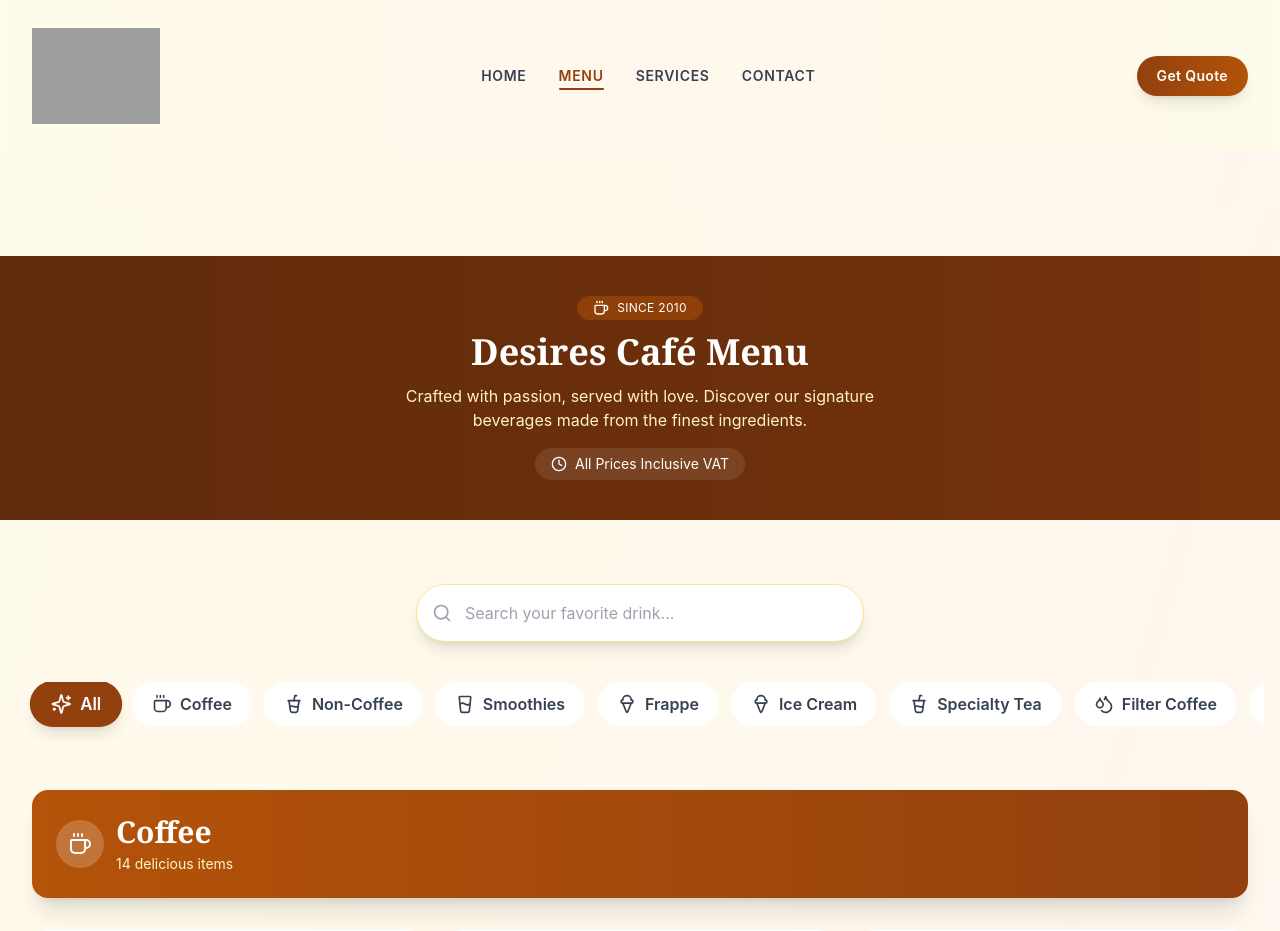
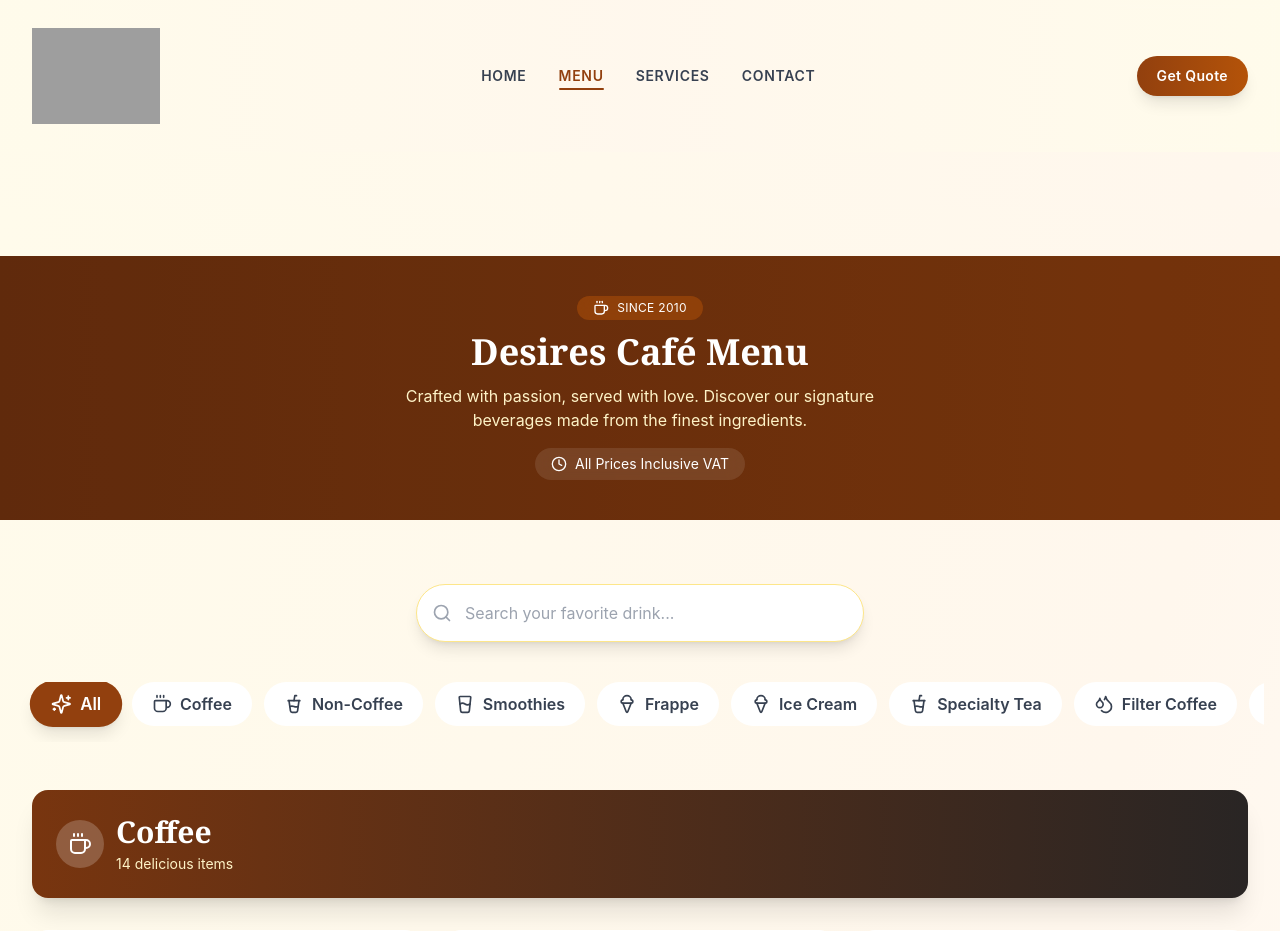
Before and after one commit to saimprojects/desirecafeproject, a React (Vite) app: page /menu in a window 1280 px wide. Shown: the top 931 px of the page. Built offline with nearby package versions, Linux system fonts and the light colour scheme; grey boxes are pictures that could not be loaded.

Commit message:
upgradation

```diff
--- a/src/pages/Menu.jsx
+++ b/src/pages/Menu.jsx
@@ -38,7 +38,7 @@ function Menu() {
   const menuData = {
     coffee: {
       icon: <Coffee size={20} className="sm:w-6 sm:h-6" />,
-      color: "from-amber-700 to-amber-800",
+      color: "from-amber-900 to-stone-800",
       bgColor: "from-amber-50 to-orange-50",
       label: "Coffee",
       items: [
@@ -61,7 +61,7 @@ function Menu() {
 
     nonCoffee: {
       icon: <CupSoda size={20} className="sm:w-6 sm:h-6" />,
-      color: "from-emerald-700 to-teal-800",
+      color: "from-amber-900 to-stone-800",
       bgColor: "from-emerald-50 to-teal-50",
       label: "Non-Coffee",
       items: [
@@ -75,7 +75,7 @@ function Menu() {
 
     smoothies: {
       icon: <GlassWater size={20} className="sm:w-6 sm:h-6" />,
-      color: "from-rose-700 to-pink-800",
+      color: "from-amber-900 to-stone-800",
       bgColor: "from-rose-50 to-pink-50",
       label: "Smoothies",
       items: [
@@ -90,7 +90,7 @@ function Menu() {
 
     frappe: {
       icon: <IceCream size={20} className="sm:w-6 sm:h-6" />,
-      color: "from-purple-700 to-indigo-800",
+      color: "from-amber-900 to-stone-800",
       bgColor: "from-purple-50 to-indigo-50",
       label: "Frappe",
       items: [
@@ -103,7 +103,7 @@ function Menu() {
 
     iceCream: {
       icon: <IceCream size={20} className="sm:w-6 sm:h-6" />,
-      color: "from-sky-700 to-blue-800",
+      color: "from-amber-900 to-stone-800",
       bgColor: "from-sky-50 to-blue-50",
       label: "Ice Cream",
       items: [
@@ -120,7 +120,7 @@ function Menu() {
 
     specialtyTea: {
       icon: <CupSoda size={20} className="sm:w-6 sm:h-6" />,
-      color: "from-amber-700 to-yellow-800",
+      color: "from-amber-900 to-stone-800",
       bgColor: "from-amber-50 to-yellow-50",
       label: "Specialty Tea",
       items: [
@@ -134,7 +134,7 @@ function Menu() {
 
     filterCoffee: {
       icon: <Droplets size={20} className="sm:w-6 sm:h-6" />,
-      color: "from-stone-700 to-zinc-800",
+      color: "from-amber-900 to-stone-800",
       bgColor: "from-stone-50 to-zinc-50",
       label: "Filter Coffee",
       items: [
@@ -146,7 +146,7 @@ function Menu() {
 
     milkAlt: {
       icon: <Milk size={20} className="sm:w-6 sm:h-6" />,
-      color: "from-neutral-700 to-stone-800",
+      color: "from-amber-900 to-stone-800",
       bgColor: "from-neutral-50 to-stone-50",
       label: "Milk Alternative",
       items: [
```
